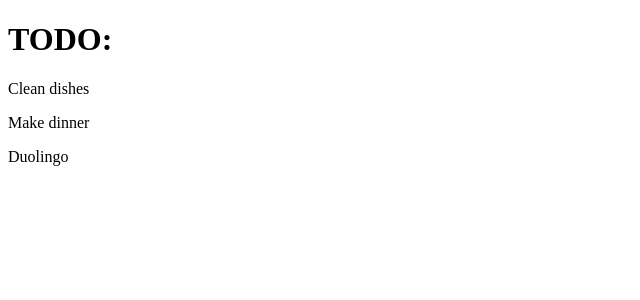
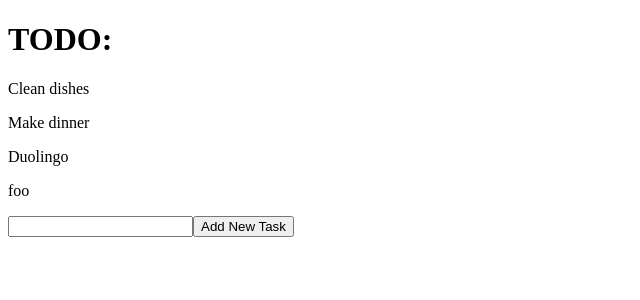
Before and after one commit to Lebussy/to-do-react, a React (Vite) app: page / in a window 1280 px wide. Shown: the top 300 px of the page, without its empty margins (0-640 px from the left). Built offline with nearby package versions, Linux system fonts and the light colour scheme; data requests are answered from the project's data file.

Commit message:
Task data retrieved and added to json-server REST server

```diff
--- a/db.json
+++ b/db.json
@@ -1,18 +1,28 @@
 {
   "tasks": [
     {
-            "id": 1,
+      "id": "1",
       "task": "Clean dishes",
       "done": false
     },
     {
-            "id": 2,
+      "id": "2",
       "task": "Make dinner",
       "done": false
     },
     {
-            "id": 3,
+      "id": "3",
       "task": "Duolingo",
+      "done": false
+    },
+    {
+      "id": "e3ab",
+      "task": "",
+      "done": false
+    },
+    {
+      "id": "f138",
+      "task": "foo",
       "done": false
     }
   ]
--- a/src/App.jsx
+++ b/src/App.jsx
@@ -1,30 +1,50 @@
 import { useState, useEffect } from "react"
 import TasksDisplay from "./components/TasksDisplay"
+import tasksService from "./services/tasks"
+import TaskField from "./components/TaskField"
+
+
 const App = () => {
   // State for storing the task data
-  const [tasksData, setTasksData] = useState([
-    {
-        "id": 1,
-        "task": "Clean dishes",
-        "done": false
-    },
-    {
-        "id": 2,
-        "task": "Make dinner",
-        "done": false
-    },
-    {
-        "id": 3,
-        "task": "Duolingo",
-        "done": false
-    }])
+  const [tasksData, setTasksData] = useState([])
+  // State for controlling the new task input field
+  const [newTaskInput, setNewTaskInput] = useState("")
 
+  // Method for controlling the new task input
+  const handleTaskInputChange = (event) => {
+    setNewTaskInput(event.target.value)
+  }
 
+  // Effect for fetching the tasks data from the json server
+  useEffect(() => {
+    tasksService.getAll().then(data => setTasksData(data)).catch(err => setTasksData(null))
+  })
+
+  // Method for adding a new task to the database
+  const addTask = (event) => {
+    event.preventDefault()
+    console.log("addNewTask called")
+    const newTaskObj = {
+      task: newTaskInput,
+      done: false
+    }
+    tasksService.create(newTaskObj).then(addedTask => {
+      console.log("Response task from server: ", addedTask)
+      setTasksData(tasksData.concat(addedTask))
+    })
+  }
 
   return (
     <>
     <h1>TODO:</h1>
-    <TasksDisplay tasks={tasksData}/></>
+      <TasksDisplay tasks={tasksData}/>
+      <TaskField
+        addTask={addTask}
+        newTaskInput={newTaskInput}
+        handleTaskInputChange={handleTaskInputChange}
+      />
+    </>
+
   )
 }
 
--- /dev/null
+++ b/src/components/TaskField.jsx
@@ -0,0 +1,10 @@
+const TaskField = ({addTask, handleTaskInputChange, newTaskInput}) => {
+    return (
+        <form onSubmit={addTask}>
+            <input value={newTaskInput} onChange={handleTaskInputChange}/>
+            <button type="submit">Add New Task</button>
+        </form>
+    )
+}
+
+export default TaskField
--- a/src/components/TasksDisplay.jsx
+++ b/src/components/TasksDisplay.jsx
@@ -1,9 +1,14 @@
 import Task from './Task'
 const TasksDisplay = ({tasks}) => {
+    if (tasks){
+        return (
+            <>
+             {tasks.map(task => <Task key={task.id} task={task}/>)}
+            </>
+        )
+    }
     return (
-        <>
-         {tasks.map(task => <Task key={task.id} task={task}/>)}
-        </>
+        <div>Could not load task data</div>
     )
 }
 
--- /dev/null
+++ b/src/services/tasks.js
@@ -0,0 +1,15 @@
+import axios from "axios";
+
+const restUrl = "http://localhost:3001/tasks"
+
+const getAll = () => {
+    const getTasksRequest = axios.get(restUrl)
+    return getTasksRequest.then(response => response.data);
+}
+
+const create = (task) => {
+    const createPostRequest = axios.post(restUrl, task)
+    return createPostRequest.then(response => response.data)
+}
+
+export default {getAll, create}
```
Lines whose indentation alone changed are shown as unchanged.
